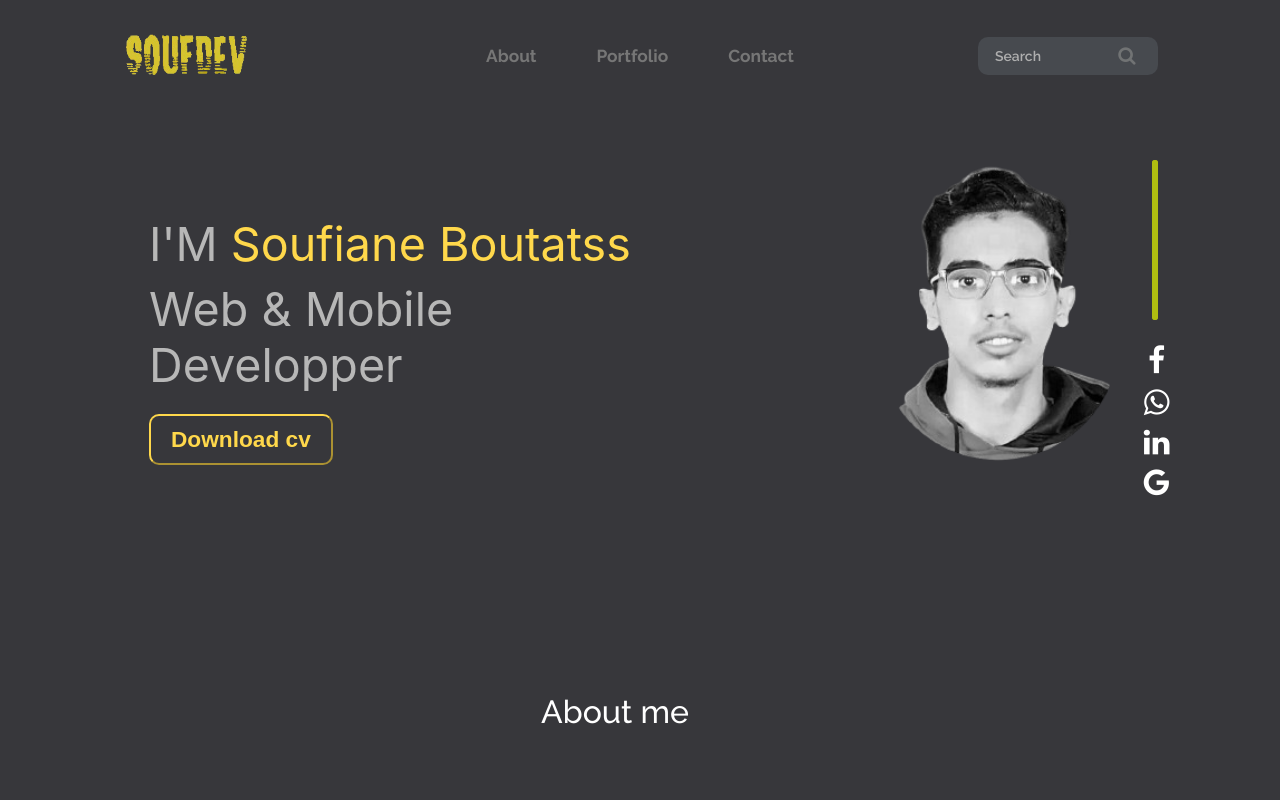
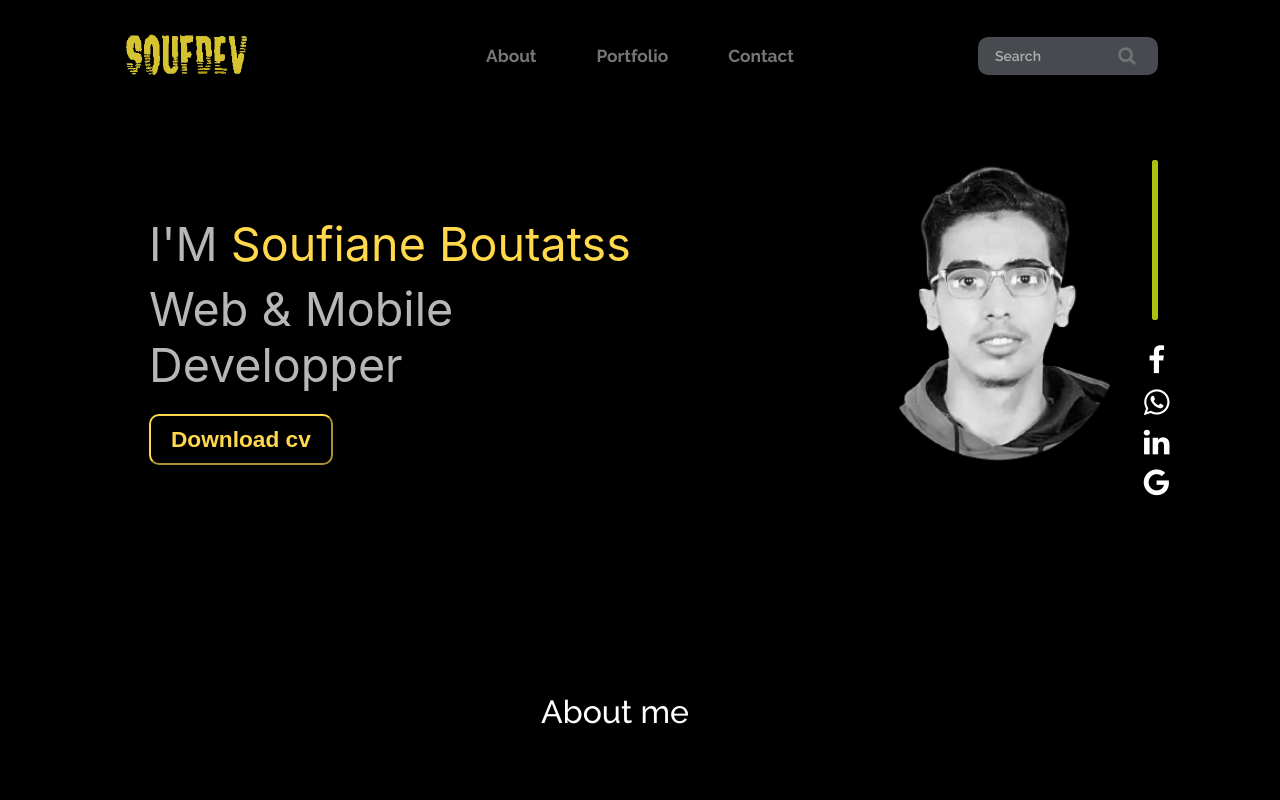
Before and after one commit to soufiane2001/soufianecv, a React (Create React App) app: page / in a window 1280 px wide. Shown: the top 800 px of the page. Built offline with nearby package versions, Linux system fonts and the light colour scheme.

Commit message:
Update App.css

```diff
--- a/src/App.css
+++ b/src/App.css
@@ -1,3 +1,3 @@
 body{
-  background-color: #37373b;
+  background-color: black;
 }
```
